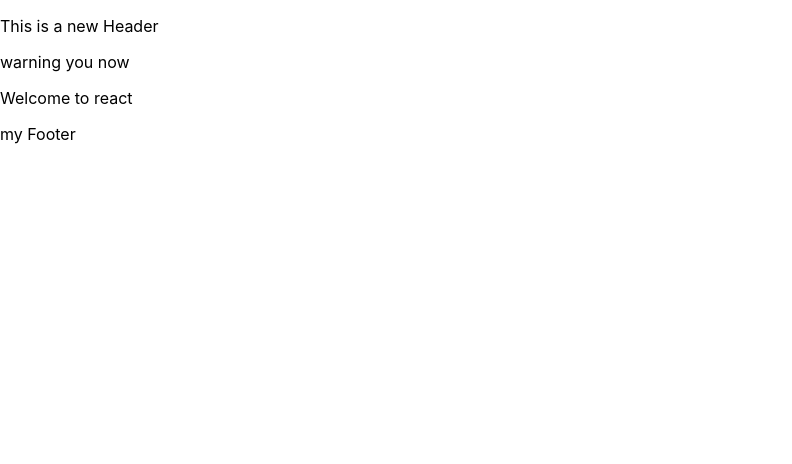
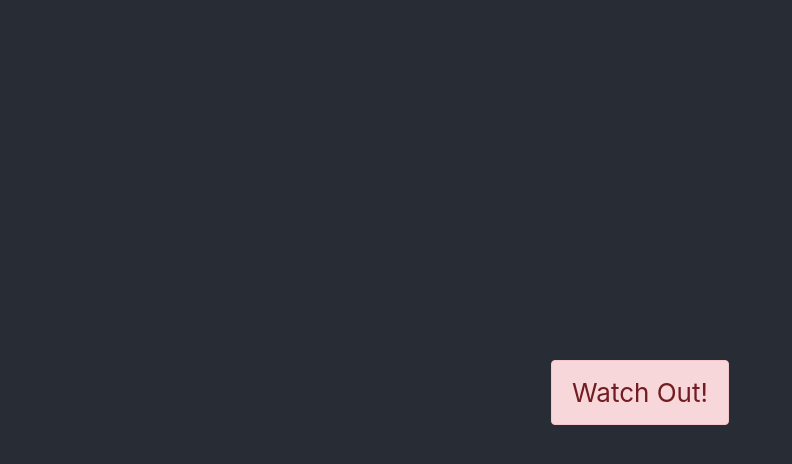
Before and after one commit to Ifyben/M4-D3-react, a React (Create React App) app: page / in a window 1280 px wide. Shown: the top 464 px of the page, without its empty margins (0-792 px from the left). Built offline with nearby package versions, Linux system fonts and the light colour scheme.

Commit message:
I created a component called WarningSign which receives some text as a prop. This text was presented inside an Alert of type danger.

```diff
--- a/src/App.js
+++ b/src/App.js
@@ -1,20 +1,17 @@
 
 import './App.css';
-import WarningSign from './components/Alert/WarningSign';
-import MyFooter from './components/Footer/MyFooter';
-import   MyHeader  from './components/Header/MyHeader';
+import 'bootstrap/dist/css/bootstrap.min.css'
+import WarningSign from './components/WarningSign';
 
 function App() {
   return (
-    <div >
-    <MyHeader />
-    <WarningSign text="warning you now" />
-     <p> Welcome to react</p>
-
-     <MyFooter />
-
+    <div className='App'>
+    <header className='App-header'>
+    <WarningSign text="Watch Out!" />
+    </header>
     </div>
   );
-}
+    }
+
 
 export default App;
--- a/src/components/Alert/WarningSign.jsx
+++ /dev/null
@@ -1,8 +0,0 @@
-import Alert from 'react-bootstrap/Alert'
-
-const WarningSign = (props) => (
-
-    <Alert variant="danger">{props.text}</Alert>
-)
-
-export default WarningSign
--- a/src/components/Footer/MyFooter.jsx
+++ /dev/null
@@ -1,6 +0,0 @@
-const MyFooter = ()=>{
-return(
-    <p>my Footer</p>
-)
-}
-export default MyFooter;
--- a/src/components/Header/MyHeader.jsx
+++ /dev/null
@@ -1,4 +0,0 @@
- const MyHeader = ()=> <p>This is a new Header</p>;
-
-
-export default MyHeader;
--- /dev/null
+++ b/src/components/WarningSign.jsx
@@ -0,0 +1,7 @@
+import { Alert } from 'react-bootstrap'
+
+const WarningSign = (props) => (
+    <Alert variant='danger'>{props.text}</Alert>
+)
+
+export default WarningSign
```
Also changed, not shown: 1 other file (tests, documents, lock files or other folders).
